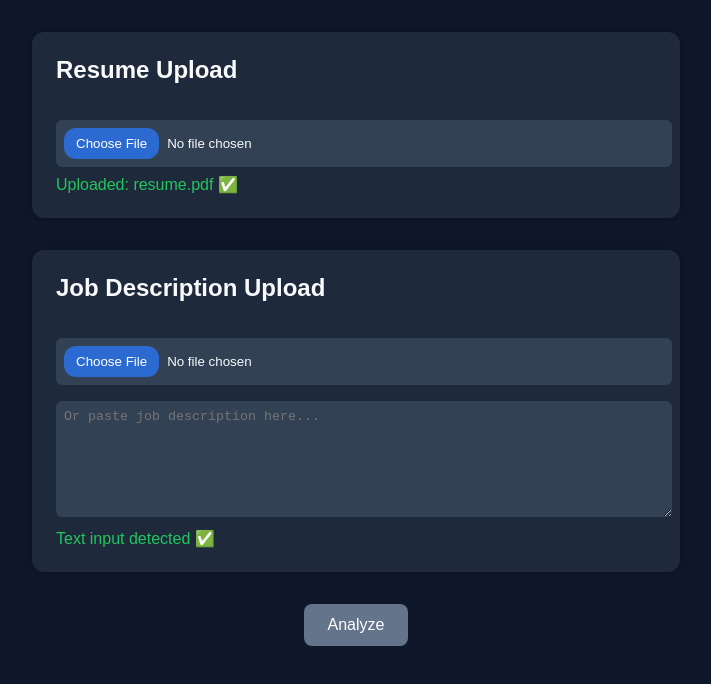
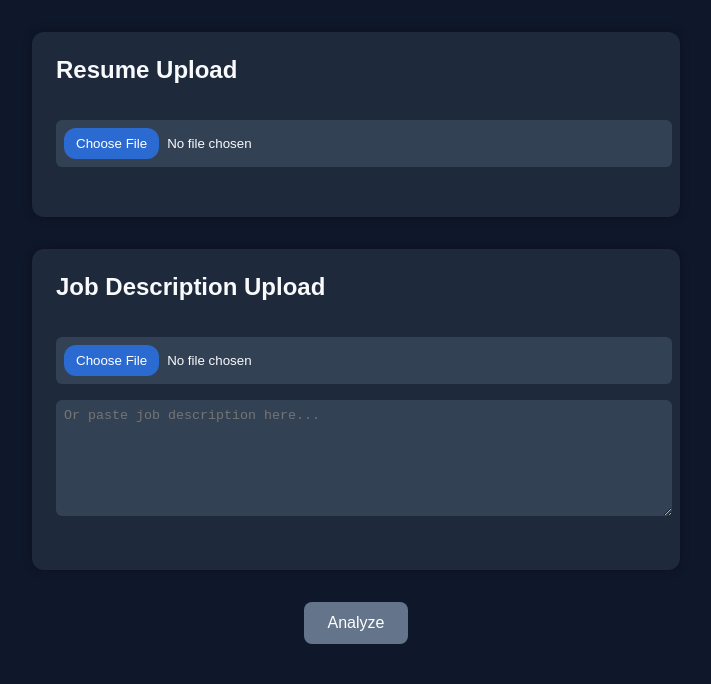
Before and after one commit to jakubstetz/resume-scanner, a React (Vite) app in the folder frontend/: page / in a window 1280 px wide. Shown: the top 684 px of the page, without its empty margins (284-995 px from the left). Built offline with nearby package versions, Linux system fonts and the light colour scheme.

Commit message:
style: add animated entrances to file upload confirmations

```diff
--- a/frontend/package.json
+++ b/frontend/package.json
@@ -11,6 +11,7 @@
     "format": "prettier --write"
   },
   "dependencies": {
+    "motion": "^12.16.0",
     "react": "^19.0.0",
     "react-dom": "^19.0.0",
     "react-hot-toast": "^2.5.2"
--- a/frontend/src/App.jsx
+++ b/frontend/src/App.jsx
@@ -107,9 +107,13 @@ function App() {
         uploadHandler={(e) =>
           uploadHandler(e, "resume", setResumeUploaded, setResume)
         }
+        uploaded={resumeUploaded}
+        filename={resume.filename}
       />
       <JobUpload
         uploadHandler={(e) => uploadHandler(e, "job", setJobUploaded, setJob)}
+        uploaded={jobUploaded}
+        filename={job.filename}
       />
       <button
         className="analyze-button"
--- a/frontend/src/Components/JobUpload/JobUpload.jsx
+++ b/frontend/src/Components/JobUpload/JobUpload.jsx
@@ -1,4 +1,6 @@
-function JobUpload({ uploadHandler }) {
+import { motion } from "motion/react";
+
+function JobUpload({ uploadHandler, uploaded, filename }) {
   return (
     <div className="upload-section">
       <h2>Job Description Upload</h2>
@@ -7,7 +9,22 @@ function JobUpload({ uploadHandler }) {
         placeholder="Or paste job description here..."
         className="text-input"
       />
-      <span className="upload-status">Text input detected ✅</span>
+      <div style={{ minHeight: 24, display: "flex", alignItems: "center" }}>
+        {uploaded ? (
+          <motion.span
+            className="upload-status"
+            initial={{ opacity: 0 }}
+            animate={{ opacity: 1 }}
+            transition={{ duration: 0.5 }}
+          >
+            ✅ Uploaded: {filename}
+          </motion.span>
+        ) : (
+          <span style={{ opacity: 0 }} className="upload-status">
+            placeholder
+          </span>
+        )}
+      </div>
     </div>
   );
 }
--- a/frontend/src/Components/ResumeUpload/ResumeUpload.jsx
+++ b/frontend/src/Components/ResumeUpload/ResumeUpload.jsx
@@ -1,9 +1,26 @@
-function ResumeUpload({ uploadHandler }) {
+import { motion } from "motion/react";
+
+function ResumeUpload({ uploadHandler, uploaded, filename }) {
   return (
     <div className="upload-section">
       <h2>Resume Upload</h2>
       <input type="file" className="file-input" onChange={uploadHandler} />
-      <span className="upload-status">Uploaded: resume.pdf ✅</span>
+      <div style={{ minHeight: 24, display: "flex", alignItems: "center" }}>
+        {uploaded ? (
+          <motion.span
+            className="upload-status"
+            initial={{ opacity: 0 }}
+            animate={{ opacity: 1 }}
+            transition={{ duration: 0.5 }}
+          >
+            ✅ Uploaded: {filename}
+          </motion.span>
+        ) : (
+          <span style={{ opacity: 0 }} className="upload-status">
+            placeholder
+          </span>
+        )}
+      </div>
     </div>
   );
 }
```
Also changed, not shown: 1 other file (tests, documents, lock files or other folders).
